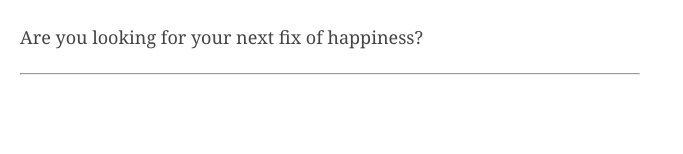
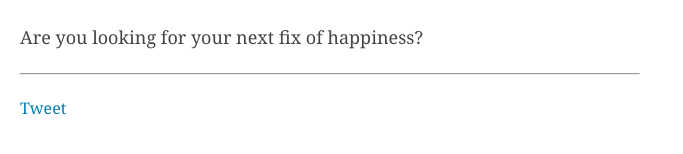
Before and after one commit to denbuzze/denbuzze.github.com, a Jekyll site: the page built from _posts/2011-04-16-comparing-ourselves.markdown, in a window 1280 px wide. Shown: the part 710-864 px from the top of the page, without its empty margins (0-683 px from the left). Built offline with Jekyll 4.4.1, drawn with Linux system fonts in a browser that asks for light colours; nearby versions of some CDN libraries; some web fonts are replaced; Markdown is read by kramdown in place of the engine named in the settings; comment, search, counter and statistics services are not loaded.

Commit message:
Add the tweet button

```diff
--- a/_layouts/post.html
+++ b/_layouts/post.html
@@ -6,12 +6,15 @@
   {{ content }}
 </div>
 <hr />
-<div class="boastful">
+<div id="boastful">
 
 </div>
+<a href="http://twitter.com/share" class="twitter-share-button" data-count="horizontal" data-via="denbuzze">Tweet</a><script type="text/javascript" src="http://platform.twitter.com/widgets.js"></script>
 
 <script src="//ajax.googleapis.com/ajax/libs/jquery/1.5.1/jquery.js"></script>
 <script>window.jQuery || document.write("<script src='/js/jquery-1.5.1.min.js'>\x3C/script>")</script>
 
 <script src="https://github.com/christianv/boastful/raw/master/jquery.boastful.js"></script>
-<script>$(".boastful").boastful();</script>
+<script>$("#boastful").boastful({
+  empty_message: ""
+});</script>
--- a/css/main.css
+++ b/css/main.css
@@ -24,11 +24,11 @@
 .post .date {color: #999;font-size:0.8em;}
 
 /* boastful */
-.boastful {margin: 1.2em 0;}
-.boastful img {width:48px;height:48px;border:0;border-top-left-radius:7px;border-bottom-right-radius:7px;-webkit-border-top-left-radius:7px;-webkit-border-bottom-right-radius:7px;-moz-border-radius-topleft:7px;-moz-border-radius-bottomright:7px;margin:3px;}
-.boastful .boastful_pointer {position:absolute;z-index:999;left:-9999px;opacity:.7;display:none;width:0;height:0;border-left:10px solid transparent;border-right:10px solid transparent;border-bottom:10px solid #000;border-top:0;}
-.boastful .boastful_tweet {position:absolute;z-index:999;left:-9999px;background-color:#222;opacity:.8;width:250px;font-size:11px;text-shadow:1px 1px 0 #000;color:#eee;border-radius:7px;-webkit-border-radius:7px;-moz-border-radius:7px;padding:5px;}
-.boastful .boastful_handle {font-size:13px;font-weight:bold;}
+#boastful {margin: 1.2em 0;}
+#boastful img {width:48px;height:48px;border:0;border-top-left-radius:7px;border-bottom-right-radius:7px;-webkit-border-top-left-radius:7px;-webkit-border-bottom-right-radius:7px;-moz-border-radius-topleft:7px;-moz-border-radius-bottomright:7px;margin:3px;}
+#boastful .boastful_pointer {position:absolute;z-index:999;left:-9999px;opacity:.7;display:none;width:0;height:0;border-left:10px solid transparent;border-right:10px solid transparent;border-bottom:10px solid #000;border-top:0;}
+#boastful .boastful_tweet {position:absolute;z-index:999;left:-9999px;background-color:#222;opacity:.8;width:250px;font-size:11px;text-shadow:1px 1px 0 #000;color:#eee;border-radius:7px;-webkit-border-radius:7px;-moz-border-radius:7px;padding:5px;}
+#boastful .boastful_handle {font-size:13px;font-weight:bold;}
 
 /* posts */
 .posts span {color: #999;float: right;}
```
